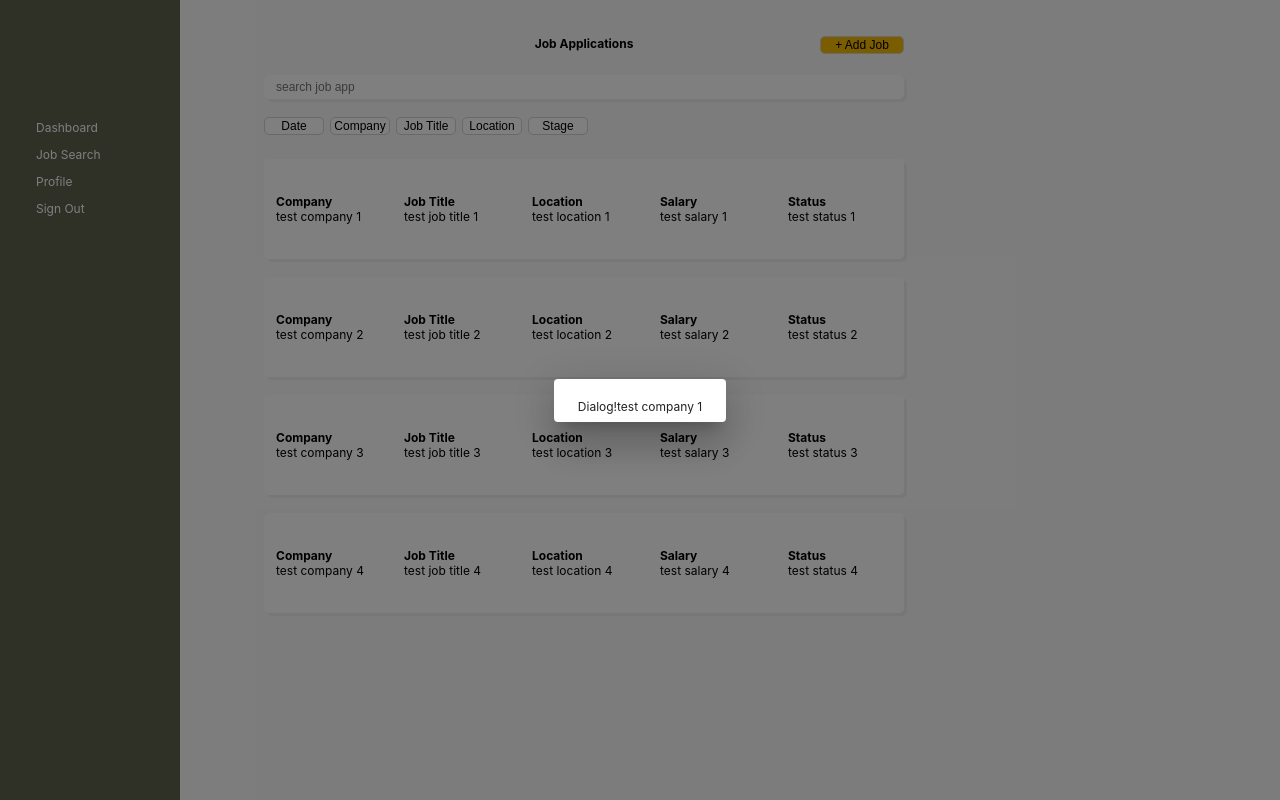
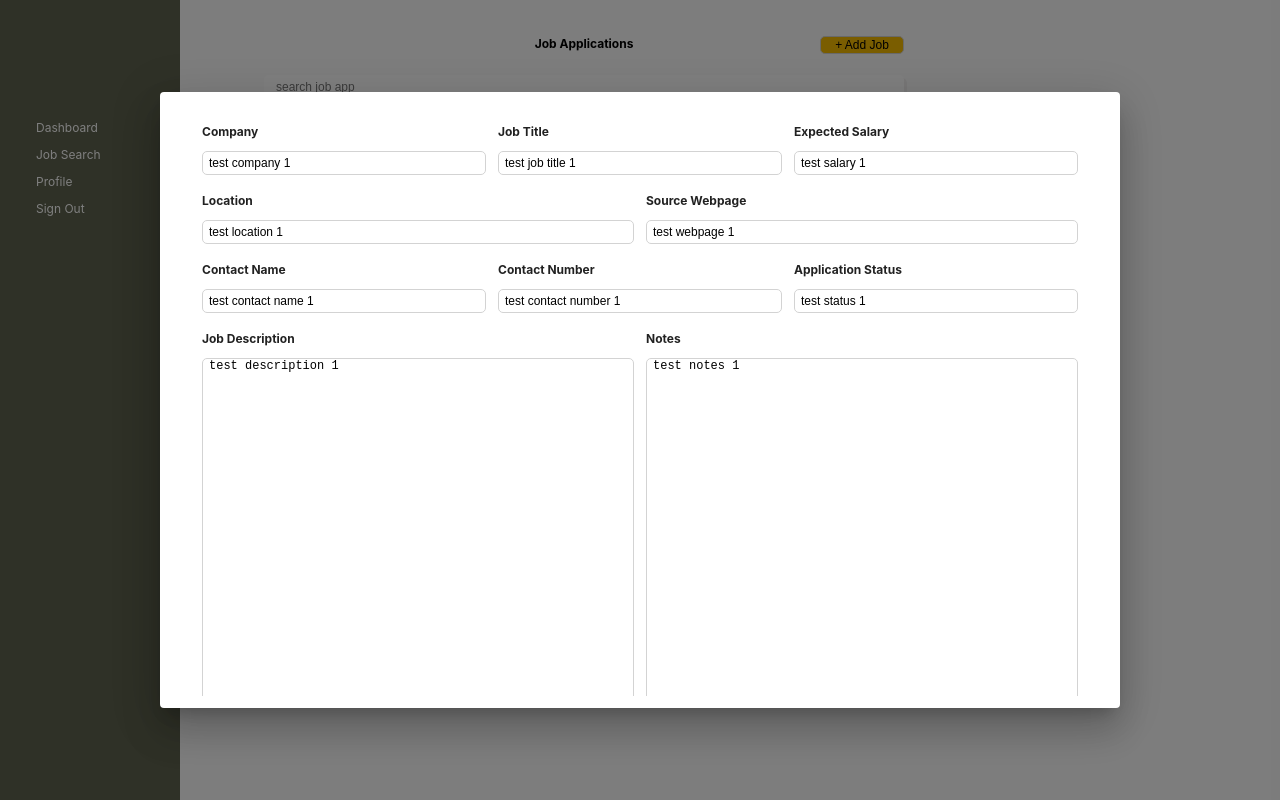
Before and after one commit to stephwuh/khaki-apps, a React (Create React App) app: page / in a window 1280 px wide. Both pictures are taken after a click on the element 584 px from the left and 209 px from the top of the page. Built offline with nearby package versions, Linux system fonts and the light colour scheme; data requests are answered from the project's data file; the HTML template or start-up script is replaced by a standard one.

Commit message:
job app details dialog box styling 1st draft complete

```diff
--- a/db.json
+++ b/db.json
@@ -6,7 +6,12 @@
           "jobTitle": "test job title 1",
           "location": "test location 1",
           "salary": "test salary 1",
-          "status": "test status 1"
+          "status": "test status 1",
+          "webpage": "test webpage 1",
+          "contactName": "test contact name 1",
+          "contactNumber": "test contact number 1",
+          "description": "test description 1",
+          "notes": "test notes 1"
       },
       {
           "id": 2,
@@ -14,7 +19,12 @@
           "jobTitle": "test job title 2",
           "location": "test location 2",
           "salary": "test salary 2",
-          "status": "test status 2"
+          "status": "test status 2",
+          "webpage": "test webpage 2",
+          "contactName": "test contact name 2",
+          "contactNumber": "test contact number 2",
+          "description": "test description 2",
+          "notes": "test notes 2"
       },
       {
           "id": 3,
@@ -22,7 +32,12 @@
           "jobTitle": "test job title 3",
           "location": "test location 3",
           "salary": "test salary 3",
-          "status": "test status 3"
+          "status": "test status 3",
+          "webpage": "test webpage 3",
+          "contactName": "test contact name 3",
+          "contactNumber": "test contact number 3",
+          "description": "test description 3",
+          "notes": "test notes 3"
       },
       {
           "id": 4,
@@ -30,7 +45,12 @@
           "jobTitle": "test job title 4",
           "location": "test location 4",
           "salary": "test salary 4",
-          "status": "test status 4"
+          "status": "test status 4",
+          "webpage": "test webpage 4",
+          "contactName": "test contact name 4",
+          "contactNumber": "test contact number 4",
+          "description": "test description 4",
+          "notes": "test notes 4"
       }
   ]
 }
--- a/src/App.css
+++ b/src/App.css
@@ -15,3 +15,10 @@ body{
   width: 100%;
 
 }
+
+
+/* material UI dialog box css setting override */
+.MuiDialog-paper{
+  height: 77%;
+  padding: 1rem;
+}
--- a/src/features/dashboard/Dashboard.js
+++ b/src/features/dashboard/Dashboard.js
@@ -1,9 +1,17 @@
 import React, { useState, useEffect } from "react";
-import {Dialog, DialogContent} from '@material-ui/core';
+import {Dialog, DialogContent, makeStyles} from '@material-ui/core';
 import apiClient from "../../services/apiClient";
 import jobAddService from "../../services/jobAddService";
 import jobAppDetail from "../../services/jobAppDetail";
 import dashboard from "./dashboard.module.css";
+import JobAppDetail from "../jobAppDetail/JobAppDetail";
+
+// const useStyles = makeStyles(theme => ({
+//   dialogPaper: {
+
+//       height : '400px'
+//   }
+// }));
 
 const Dashboard = () => {
   const [jobAppState, setJobAppState] = useState([]);
@@ -95,11 +103,13 @@ const Dashboard = () => {
       </div>
       {jobApps}
     <Dialog
+        // classes={{ paper : classes.dialogPaper}}
+        maxWidth='md'
+        fullWidth = {true}
         open ={jobDetailState.open}
         onClose={() => jobAppDetail.close()}>
         <DialogContent>
-            Dialog!
-            {jobDetailState.jobApp ? jobDetailState.jobApp.company: null }
+            <JobAppDetail jobApp={jobDetailState.jobApp}/>
         </DialogContent>
     </Dialog>
     </div>
--- a/src/features/jobAppDetail/JobAppDetail.js
+++ b/src/features/jobAppDetail/JobAppDetail.js
@@ -1,7 +1,91 @@
 import React from 'react';
+import jobAppDetail from './jobAppDetail.module.css'
 
-const JobAppDetail = () => {
-
+const JobAppDetail = (props) => {
+    return(
+        <form>
+            <div className={jobAppDetail.itemContainer3}>
+                <div className={jobAppDetail.item}>
+                    <h5>Company</h5>
+                    <input
+                        data-testid="company"
+                        type='text'
+                        value={props.jobApp.company} />
+                </div>
+                <div className={jobAppDetail.item}>
+                    <h5>Job Title</h5>
+                    <input
+                        data-testid="jobTitle"
+                        type='text'
+                        value={props.jobApp.jobTitle} />
+                </div>
+                <div className={jobAppDetail.item}>
+                    <h5>Expected Salary</h5>
+                    <input
+                        data-testid="salary"
+                        type='text'
+                        value={props.jobApp.salary}/>
+                </div>
+            </div>
+            <div className={jobAppDetail.itemContainer2}>
+                <div className={jobAppDetail.item}>
+                    <h5>Location</h5>
+                    <input
+                        data-testid="location"
+                        type='text'
+                        value={props.jobApp.location}/>
+                </div>
+                <div className={jobAppDetail.item}>
+                    <h5>Source Webpage</h5>
+                    <input
+                        data-testid="webpage"
+                        type='text'
+                        value={props.jobApp.webpage}/>
+                </div>
+            </div>
+            <div className={jobAppDetail.itemContainer3}>
+                <div className={jobAppDetail.item}>
+                    <h5>Contact Name</h5>
+                    <input
+                        data-testid="contactName"
+                        type='text'
+                        value={props.jobApp.contactName}/>
+                </div>
+                <div className={jobAppDetail.item}>
+                    <h5>Contact Number</h5>
+                    <input
+                        data-testid="contactNumber"
+                        type='text'
+                        value={props.jobApp.contactNumber}/>
+                </div>
+                <div className={jobAppDetail.item}>
+                    <h5>Application Status</h5>
+                    <input
+                        data-testid="status"
+                        type='text'
+                        value={props.jobApp.status}/>
+                </div>
+            </div>
+            <div className={jobAppDetail.itemContainer2}>
+                <div className={jobAppDetail.item}>
+                    <h5>Job Description</h5>
+                    <textarea
+                        data-testid="description"
+                        value={props.jobApp.description}/>
+                </div>
+                <div className={jobAppDetail.item}>
+                    <h5>Notes</h5>
+                    <textarea
+                        data-testid="notes"
+                        value={props.jobApp.notes}/>
+                </div>
+            </div>
+            <div className={jobAppDetail.btnContainer}>
+                <button data-testid="editBtn">Edit</button>
+                <button data-testid="submitBtn">Submit</button>
+            </div>
+        </form>
+    )
 }
 
 export default JobAppDetail;
--- /dev/null
+++ b/src/features/jobAppDetail/jobAppDetail.module.css
@@ -0,0 +1,52 @@
+
+.itemContainer3, .itemContainer2{
+    display: flex;
+    justify-content: space-between;
+    margin: 0 0.5rem 1.5rem 0;
+    width: 100%;
+}
+
+.itemContainer3 .item{
+    width: 33.33333%;
+}
+
+.itemContainer2 .item{
+    width: 50%;
+}
+
+
+textarea{
+    height: 400px;
+}
+
+.item {
+    margin: 0 0.5rem;
+}
+
+input{
+    height: 2rem;
+}
+
+input, textarea{
+    width: 100%;
+    border: 1px solid lightgray;
+    /* border-style: none; */
+    border-radius: 5px;
+    /* box-shadow: 3px 3px rgb(240 239 239); */
+    padding-left: 0.5rem;
+}
+
+.item h5{
+    margin-bottom: 1rem;
+}
+
+
+.btnContainer > button{
+    border-radius: 5px;
+    background-color: #F5BB00;
+    width: 7rem;
+    height: 2rem;
+    border: 1px solid lightgray;
+    margin: 0 0.3rem;
+    float: right;
+}
--- a/src/services/apiClient.js
+++ b/src/services/apiClient.js
@@ -10,7 +10,7 @@ const apiClient = {
         // return axios.get('https://run.mocky.io/v3/5130f0df-bd63-4dfe-8b01-aca5d3cf6d08')
         //     .then(res => res.data)
 
-        let response = await axios.get('http://localhost:3004/job-app');
+        let response = await axios.get('http://localhost:5500/job-app');
 
         return response.data
     }
```
Also changed, not shown: 1 other file (tests, documents, lock files or other folders).
